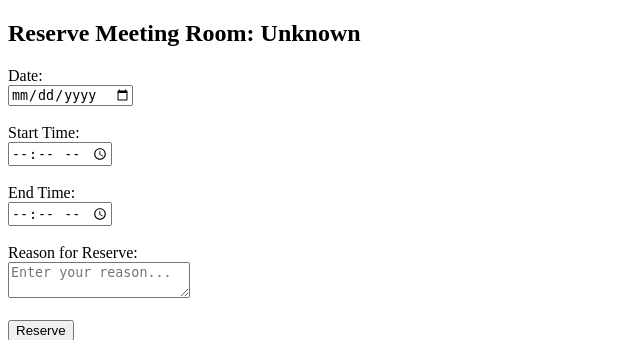
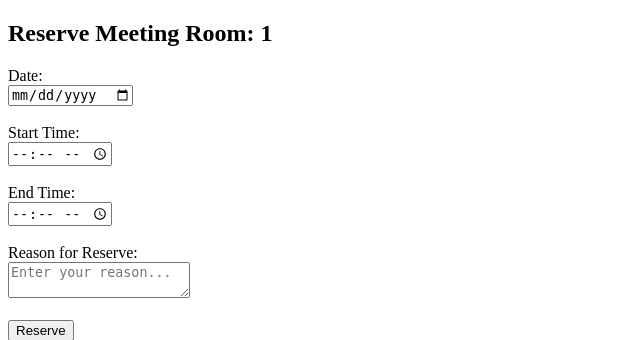
Before and after one commit to SeanMegusean/library_system, a PHP site: page /reserve_room.php?room_id=1 in a window 1280 px wide. Shown: the top 340 px of the page, without its empty margins (0-640 px from the left). Run offline with PHP 8.4, Linux system fonts and the light colour scheme; data comes from the database, SQL or seed files in the repository.

Commit message:
reserve room ni ogos

```diff
--- a/reserve_room.php
+++ b/reserve_room.php
@@ -56,7 +56,7 @@ if ($_SERVER["REQUEST_METHOD"] == "POST") {
     <title>Reserve Meeting Room</title>
 </head>
 <body>
-    <h2>Reserve Meeting Room: <?= htmlspecialchars($room['room_name'] ?? 'Unknown') ?></h2>
+    <h2>Reserve Meeting Room: <?= htmlspecialchars($room['room_id'] ?? 'Unknown') ?></h2>
 
     <?php if ($error_message): ?>
         <p class="error"><?= htmlspecialchars($error_message) ?></p>
```
